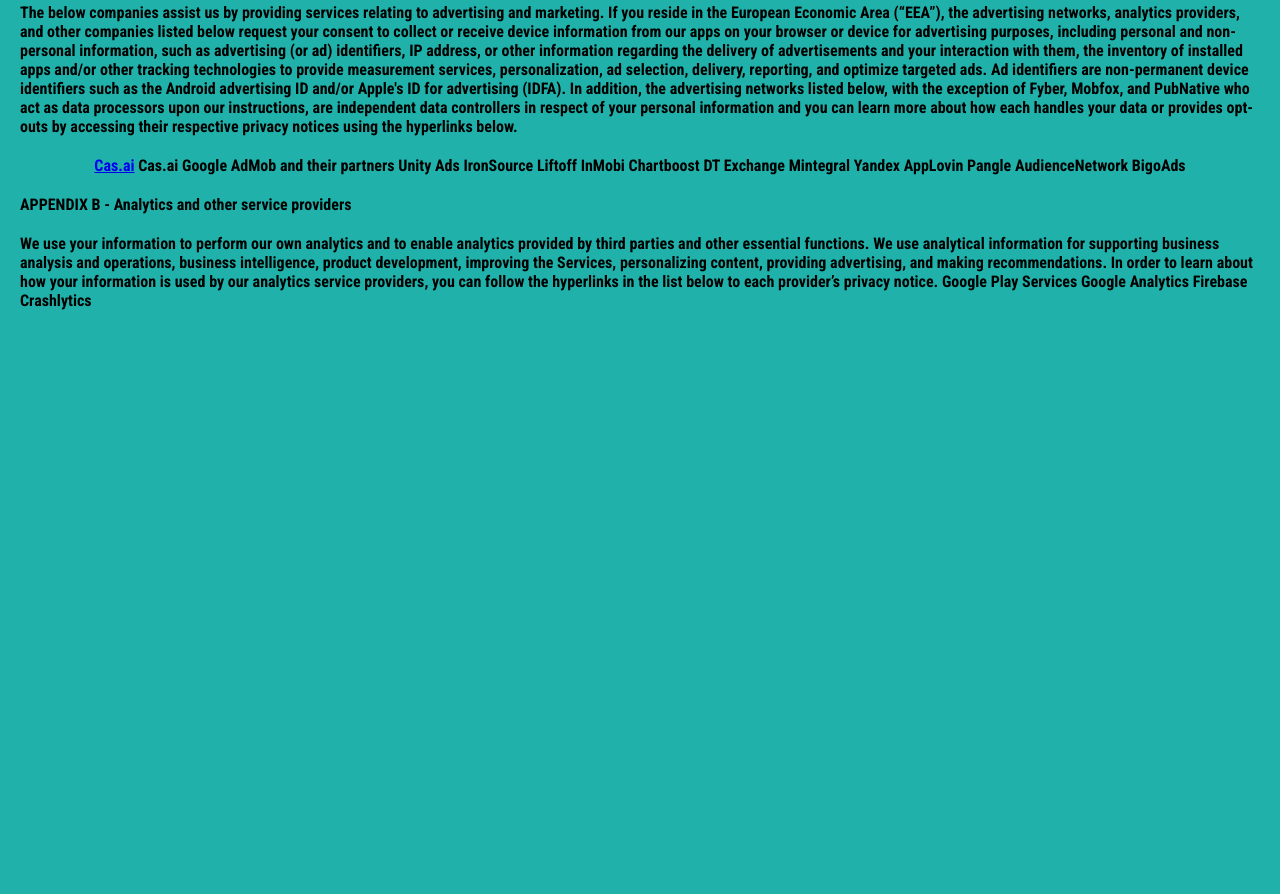
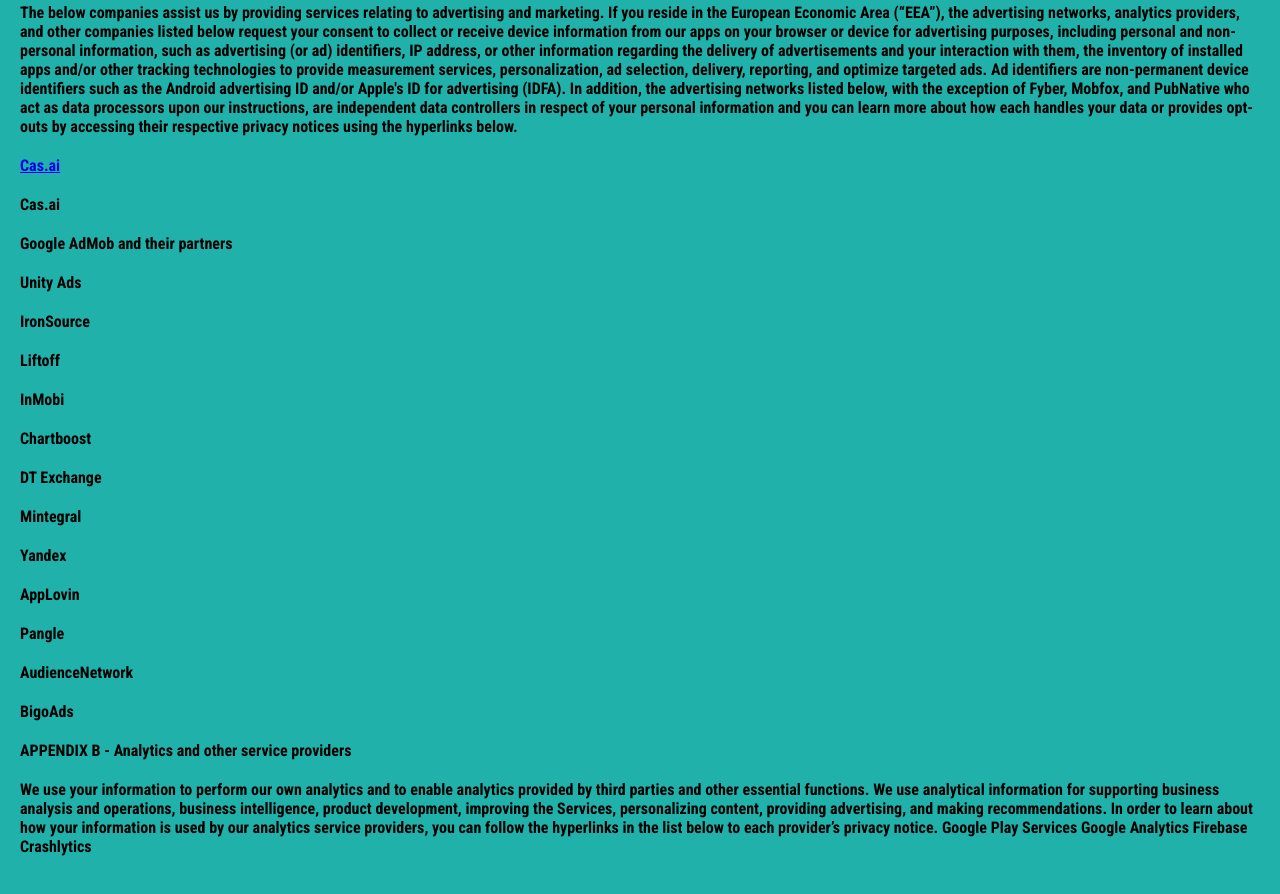
Before and after one commit to Dimokl/moovagames.github.io, a plain HTML site: page privacy.html in a window 1280 px wide. Shown: the part 4487-5381 px from the top of the page. Before the commit the page ends 4837 px from the top, so only its background shows below. Drawn offline with Linux system fonts and the light colour scheme.

Commit message:
Update privacy.html

```diff
--- a/privacy.html
+++ b/privacy.html
@@ -191,20 +191,20 @@
     </p>
 <p>The below companies assist us by providing services relating to advertising and marketing. If you reside in the European Economic Area (“EEA”), the advertising networks, analytics providers, and other companies listed below request your consent to collect or receive device information from our apps on your browser or device for advertising purposes, including personal and non-personal information, such as advertising (or ad) identifiers, IP address, or other information regarding the delivery of advertisements and your interaction with them, the inventory of installed apps and/or other tracking technologies to provide measurement services, personalization, ad selection, delivery, reporting, and optimize targeted ads. Ad identifiers are non-permanent device identifiers such as the Android advertising ID and/or Apple's ID for advertising (IDFA). In addition, the advertising networks listed below, with the exception of Fyber, Mobfox, and PubNative who act as data processors upon our instructions, are independent data controllers in respect of your personal information and you can learn more about how each handles your data or provides opt-outs by accessing their respective privacy notices using the hyperlinks below.
     </p>
-    <a href="https://cas.ai/privacy-policy-3/">Cas.ai</a>
-    Cas.ai
-    Google AdMob and their partners
-    Unity Ads
-    IronSource
-    Liftoff
-    InMobi
-    Chartboost
-    DT Exchange
-    Mintegral
-    Yandex
-    AppLovin
-    Pangle
-    AudienceNetwork
+    <p><a href="https://cas.ai/privacy-policy-3/">Cas.ai</a><p>
+    <p>Cas.ai<p>
+    <p>Google AdMob and their partners<p>
+    <p>Unity Ads<p>
+    <p>IronSource<p>
+    <p>Liftoff<p>
+    <p>InMobi<p>
+    <p>Chartboost<p>
+    <p>DT Exchange<p>
+    <p>Mintegral<p>
+    <p>Yandex<p>
+    <p>AppLovin<p>
+    <p>Pangle<p>
+    <p>AudienceNetwork<p>
     BigoAds
         </p>
 <p>APPENDIX B - Analytics and other service providers
```
